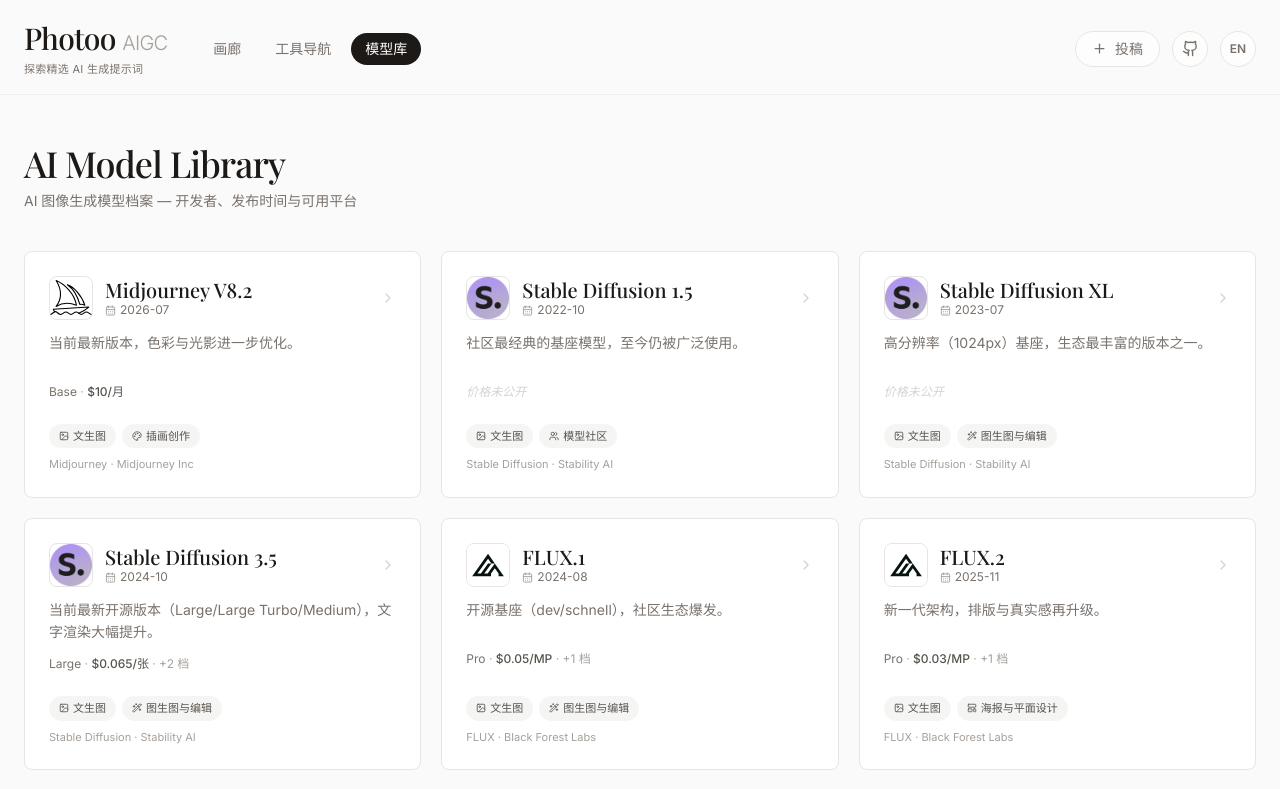
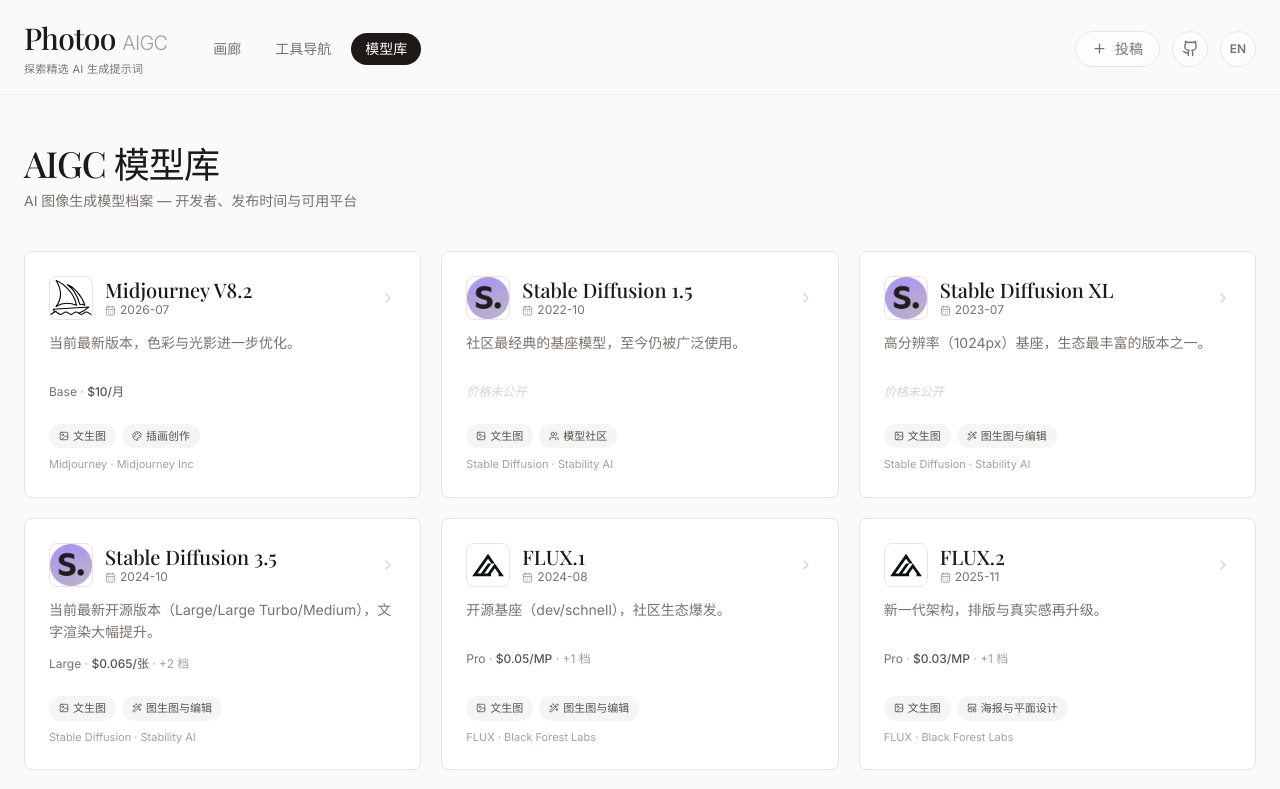
Before and after one commit to xigua222/prompt-gallery, a React (Vite) app: page /models in a window 1280 px wide. Shown: the top 789 px of the page. Built offline with nearby package versions, Linux system fonts and the light colour scheme; a web font is replaced by a local one.

Commit message:
fix: 修复中英文标题互换错位（模型库/工具导航标题对齐）
- en: AI Model Library / AIGC Tool Directory
- zh: AIGC 模型库 / AIGC 工具导航
- 修复此前 replace 链导致的中英互换（英文界面显示中文标题）

```diff
--- a/src/locales.ts
+++ b/src/locales.ts
@@ -34,7 +34,7 @@
     galleryNav: "Gallery",
     toolsNav: "AIGC Tools",
     modelsNav: "Models",
-    modelsTitle: "AIGC 模型库",
+    modelsTitle: "AI Model Library",
     modelsSubtitle: "Archives of AI image generation models — developer, release date & platforms",
     modelsDeveloper: "Developer",
     modelsRelease: "Released",
@@ -49,7 +49,7 @@
     modelsApiPricing: "API Pricing",
     modelsMoreTiers: "tiers",
     modelsNoPricing: "Pricing not public",
-    toolsTitle: "AIGC 工具导航",
+    toolsTitle: "AIGC Tool Directory",
     toolsSubtitle: "Curated AI image generation tools & models",
     toolsSearchScene: "Scene",
     toolsSearchModel: "Model",
@@ -122,7 +122,7 @@
     galleryNav: "画廊",
     toolsNav: "工具导航",
     modelsNav: "模型库",
-    modelsTitle: "AI Model Library",
+    modelsTitle: "AIGC 模型库",
     modelsSubtitle: "AI 图像生成模型档案 — 开发者、发布时间与可用平台",
     modelsDeveloper: "开发者",
     modelsRelease: "发布时间",
@@ -137,7 +137,7 @@
     modelsApiPricing: "API 价格参考",
     modelsMoreTiers: "档",
     modelsNoPricing: "价格未公开",
-    toolsTitle: "AIGC Tool Directory",
+    toolsTitle: "AIGC 工具导航",
     toolsSubtitle: "精选 AI 图像生成工具与模型，按场景与模型快速筛选",
     toolsSearchScene: "场景",
     toolsSearchModel: "模型",
```
